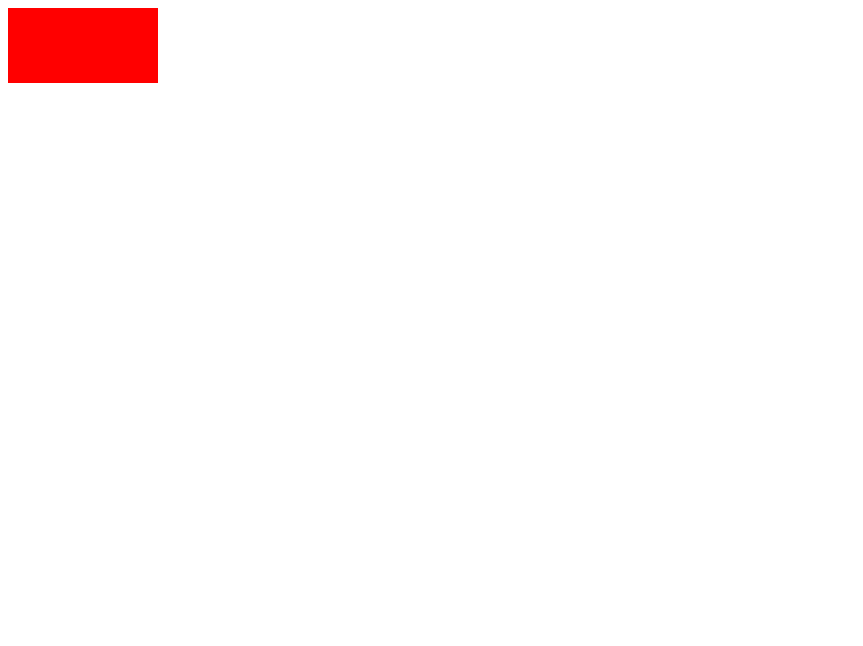
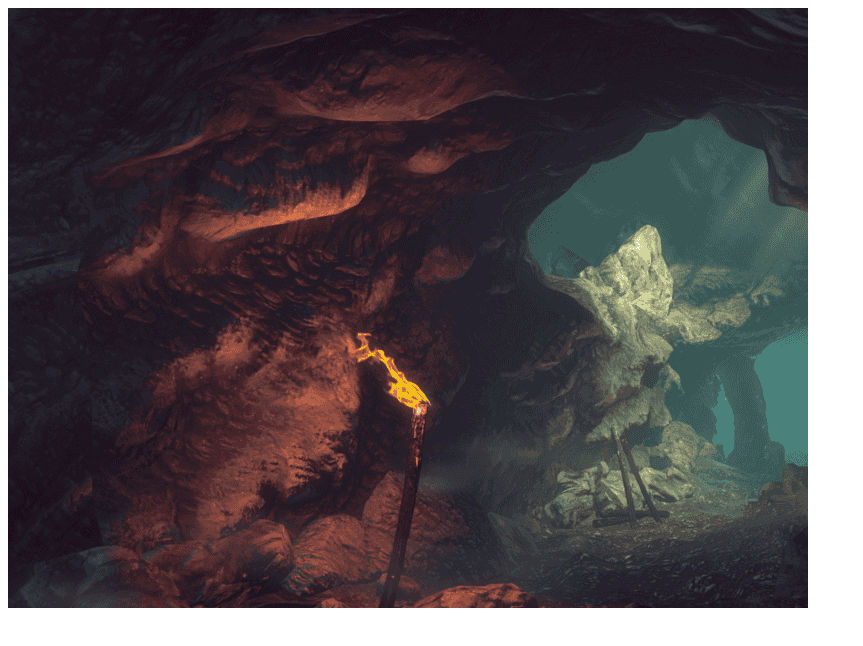
Before and after one commit to khiav223577/Emerald-Forests-Jumping-Wolf, a plain HTML site: page index.html in a window 1280 px wide. Shown: the whole page, without its empty margins (0-863 px from the left). Drawn offline with Linux system fonts and the light colour scheme.

Commit message:
Game loop

```diff
--- a/index.html
+++ b/index.html
@@ -6,6 +6,6 @@
   <script src="js/scripts.js"></script>
 </head>
 <body>
-<canvas id="game_canvas" width="1024" height="768">
+<canvas id="game_canvas" width="800" height="600">
 </body>
 </html>
--- a/js/scripts.js
+++ b/js/scripts.js
@@ -1,6 +1,93 @@
+var imageCacher = new function(){
+  var onLoadCache = {}, imageCache = {};
+  var thisObj;
+//-------------------------------------
+//  載入圖片
+//-------------------------------------
+  function loadImage(url, callback){
+    var image = imageCache[url];
+    if (image == undefined){ //還沒有開始載入圖片
+      imageCache[url] = (image = new Image());
+      image.crossOrigin = "anonymous"; //use CORS //https://developer.mozilla.org/en-US/docs/Web/HTML/CORS_settings_attributes
+      onLoadCache[url] = (callback ? [callback] : []);
+      image.onload = function(){
+        onLoadCache[url].forEach(function(s){ s(image); });
+        delete onLoadCache[url];
+      };
+      image.src = url;
+    }else if (onLoadCache[url] == undefined){ //已經開始載入圖片，且已經載入完成了
+      if (callback) callback(image);
+    }else{ //已經開始載入圖片，但還沒有載入好
+      if (callback) onLoadCache[url].push(callback);
+    }
+  }
+  return thisObj = {
+    onload: function(url, callback){
+      if (url == undefined) return; //missing assets
+      if (url.getKey){ //sprite
+      	alert('not support');
+        //loadSprite(url, callback);
+      }else{
+        loadImage(url, callback);
+      }
+    },
+    ifloaded: function(url, callback){
+      var image = imageCache[url];
+      if (image == undefined){
+        thisObj.onload(url);
+      }else if (onLoadCache[url] == undefined){
+        callback(image);
+      }
+    },
+    loadBy: function(url, onMissFunc){
+      if (imageCache[url] == undefined) imageCache[url] = onMissFunc();
+      return imageCache[url];
+    }
+  };
+};
+//-------------------------------------
+//  requestAnimFrame
+//-------------------------------------
+window.requestAnimFrame = function(){
+  return (
+    window.requestAnimationFrame       ||
+    window.webkitRequestAnimationFrame ||
+    window.mozRequestAnimationFrame    ||
+    window.oRequestAnimationFrame      ||
+    window.msRequestAnimationFrame     ||
+    function(callback){
+      window.setTimeout(callback, 1000 / 60);
+    }
+  );
+}();
+//-------------------------------------
+//  main
+//-------------------------------------
 $(function(){
   var $canvas = $('#game_canvas')
   var ctx = $canvas[0].getContext("2d");
   ctx.fillStyle = "#FF0000";
-  ctx.fillRect(0,0,150,75);
+  ctx.fillRect(0,0,800,600);
+  var renderer = new function(){
+  	return {
+  		refresh: function(deltaRatio){
+				imageCacher.ifloaded('images/background.png', function(image){
+					ctx.drawImage(image, 0, 0, image.width, image.height);
+				});
+  		}
+  	}
+  };
+  ;(function(fps){
+    var interval = 1000 / fps;
+    var prevTime = Date.now();
+    ;(function loop(){
+      window.requestAnimFrame(loop);
+      var now = Date.now();
+      var delta = now - prevTime;
+      if (delta < interval) return;
+      var deltaRatio = delta / interval; //經過的時間與預計的時間的比例。數字越高代表越LAG。
+      prevTime += delta - (delta % interval); //若requestAnimFrame是60FPS時，delta會是16ms的倍數。要減掉delta % interval否則會多算時間。
+      renderer.refresh(deltaRatio);
+    })();
+  }(40));
 });
```
Also changed, not shown: images/background.png (added).
